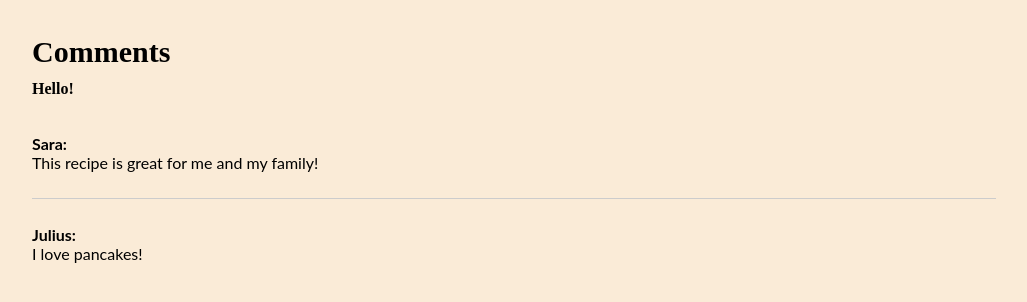
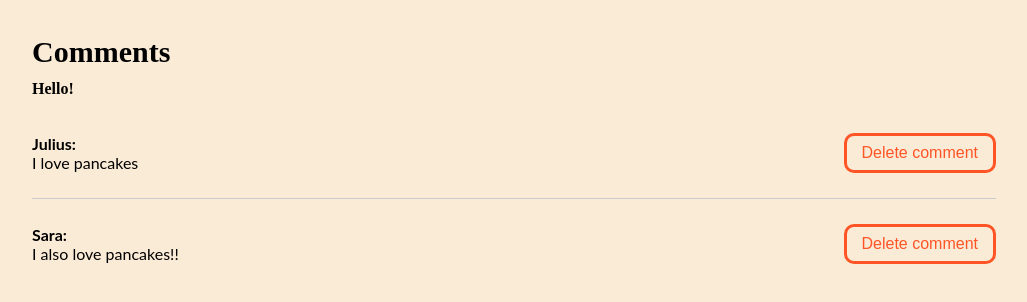
Before and after one commit to juliuscc/receps-recept, a React (Create React App) app in the folder homework-4/front-end/tasty_temp/: page / in a window 1280 px wide. Shown: the top 302 px of the page, without its empty margins (126-1153 px from the left). Built offline with nearby package versions, Linux system fonts and the light colour scheme.

Commit message:
Added comments in react

```diff
--- a/homework-4/front-end/tasty_temp/src/App.js
+++ b/homework-4/front-end/tasty_temp/src/App.js
@@ -1,129 +1,50 @@
 import React, { Component } from 'react'
 import './App.css'
 import Wrapper from './components/CommentForm/CommentFormWrapper'
+import CommentList from './components/Comments/Comment'
 
 class App extends Component {
+	constructor(props) {
+		super(props)
+
+		this.state = { recipeId: 4 }
+	}
+
+	componentDidMount() {
+		setTimeout(() => {
+			this.setState(({ comments }) => ({
+				comments: [
+					{
+						comment: 'I love pancakes',
+						commentId: 2,
+						username: 'Julius',
+						userId: 3
+					},
+					{
+						comment: 'I also love pancakes!!',
+						commentId: 3,
+						username: 'Sara',
+						userId: 5
+					}
+				]
+			}))
+		}, 1500)
+	}
+
 	render() {
 		return (
 			<React.Fragment>
 				<h2 class="user-comment-section__title">Comments</h2>
 				<div class="user-comment-section__container">
 					<Wrapper />
-					{/* <form
-						action="http://localhost:8888/index.php/comments/create"
-						method="post"
-						class="user-comment-form"
-					>
-						<input
-							type="hidden"
-							name="user_id"
-							value="8"
-							required
+					{this.state.comments ? (
+						<CommentList
+							comments={this.state.comments}
+							loggedInUser={2}
 						/>
-						<input
-							type="hidden"
-							name="recipe_id"
-							value="4"
-							required
-						/>
-						<input
-							type="hidden"
-							name="recipe_slug"
-							value="pancakes"
-							required
-						/>
-						<label class="auth-form__label" for="comment">
-							Write a comment:
-						</label>
-						<div class="user-comment-form__wrapper">
-							<textarea
-								type="text"
-								name="comment"
-								id="comment"
-								class="user-comment-form__comment-input"
-								required
-							/>
-							<button type="submit" class="button">
-								Submit comment
-							</button>
-						</div>
-					</form> */}
-
-					<form
-						class="user-comment"
-						method="post"
-						action="http://localhost:8888/index.php/comments/delete"
-					>
-						<input
-							type="hidden"
-							name="comment_id"
-							value="15"
-							required
-						/>
-						<input
-							type="hidden"
-							name="recipe_id"
-							value="4"
-							required
-						/>
-						<input
-							type="hidden"
-							name="recipe_slug"
-							value="pancakes"
-							required
-						/>
-						<div class="user-comment__wrapper">
-							<div class="user-comment__username">Sara</div>
-							<div class="user-comment__comment">
-								This recipe is great for me and my family!
-							</div>
-						</div>
-						<button
-							type="submit"
-							style={{ visibility: 'hidden' }}
-							class="button button--danger"
-						>
-							Delete comment
-						</button>
-					</form>
-
-					<form
-						class="user-comment"
-						method="post"
-						action="http://localhost:8888/index.php/comments/delete"
-					>
-						<input
-							type="hidden"
-							name="comment_id"
-							value="17"
-							required
-						/>
-						<input
-							type="hidden"
-							name="recipe_id"
-							value="4"
-							required
-						/>
-						<input
-							type="hidden"
-							name="recipe_slug"
-							value="pancakes"
-							required
-						/>
-						<div class="user-comment__wrapper">
-							<div class="user-comment__username">Julius</div>
-							<div class="user-comment__comment">
-								I love pancakes!
-							</div>
-						</div>
-						<button
-							type="submit"
-							style={{ visibility: 'hidden' }}
-							class="button button--danger"
-						>
-							Delete comment
-						</button>
-					</form>
+					) : (
+						<div>Fetching comments...</div>
+					)}
 				</div>
 			</React.Fragment>
 		)
--- /dev/null
+++ b/homework-4/front-end/tasty_temp/src/components/Comments/Comment.js
@@ -0,0 +1,24 @@
+import React from 'react'
+
+const CommentList = ({ comments, loggedInUser }) =>
+	comments.map(comment => (
+		<Comment comment={comment} loggedInUser={loggedInUser} />
+	))
+
+const Comment = ({ comment: { comment, username, userId }, loggedInUser }) => (
+	<div className="user-comment">
+		<div class="user-comment__wrapper">
+			<div class="user-comment__username">{username}</div>
+			<div class="user-comment__comment">{comment}</div>
+		</div>
+		<button
+			type="submit"
+			style={loggedInUser === userId ? { visibility: 'hidden' } : {}}
+			class="button button--danger"
+		>
+			Delete comment
+		</button>
+	</div>
+)
+
+export default CommentList
```
